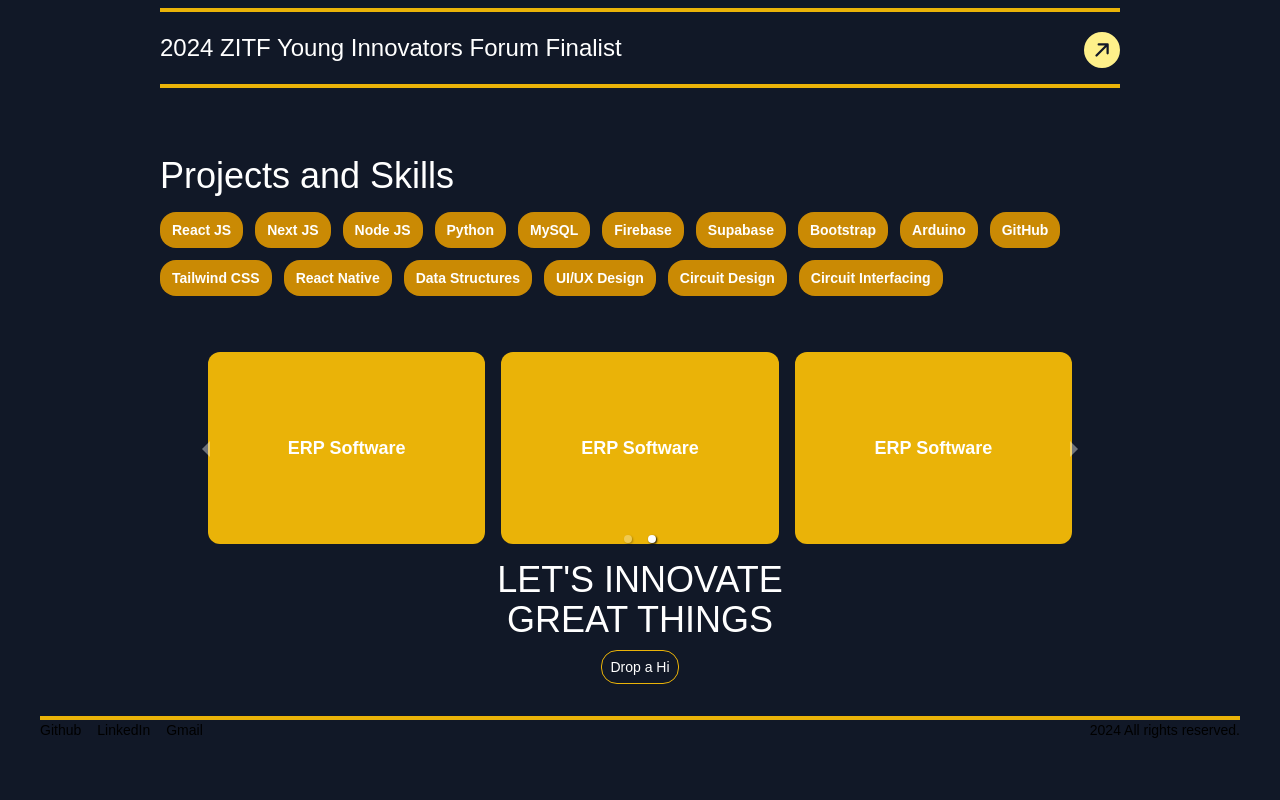
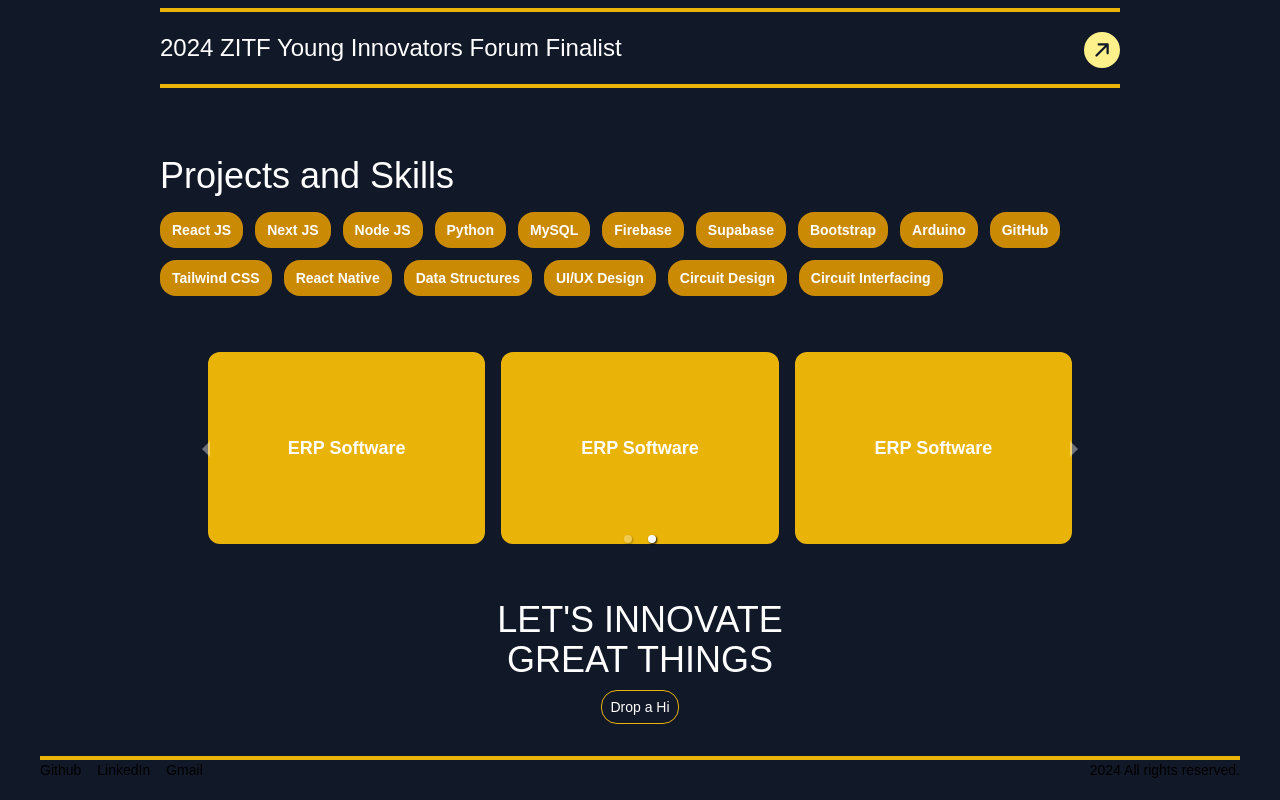
Before and after one commit to ThulaniTheProgrammer/franktheprogrammer, a Next.js app: page / in a window 1280 px wide. Shown: the part 820-1620 px from the top of the page. Before the commit the page ends 1580 px from the top, so only its background shows below. Built offline with nearby package versions, Linux system fonts and the light colour scheme.

Commit message:
innovative modified

```diff
--- a/app/components/Innovate.jsx
+++ b/app/components/Innovate.jsx
@@ -2,7 +2,7 @@ import React from 'react'
 
 export default function Innovate() {
   return (
-    <div className='flex items-center text-4xl pb-4  flex-col'>
+    <div className='flex items-center pt-10 text-4xl pb-4  flex-col'>
     <div>LET'S INNOVATE</div>
     <div>GREAT THINGS</div>
     <div><a className='text-sm border border-yellow-500 rounded-2xl px-2 py-2' href='frankmakeba0@gmail.com'>Drop a Hi</a></div>
```
